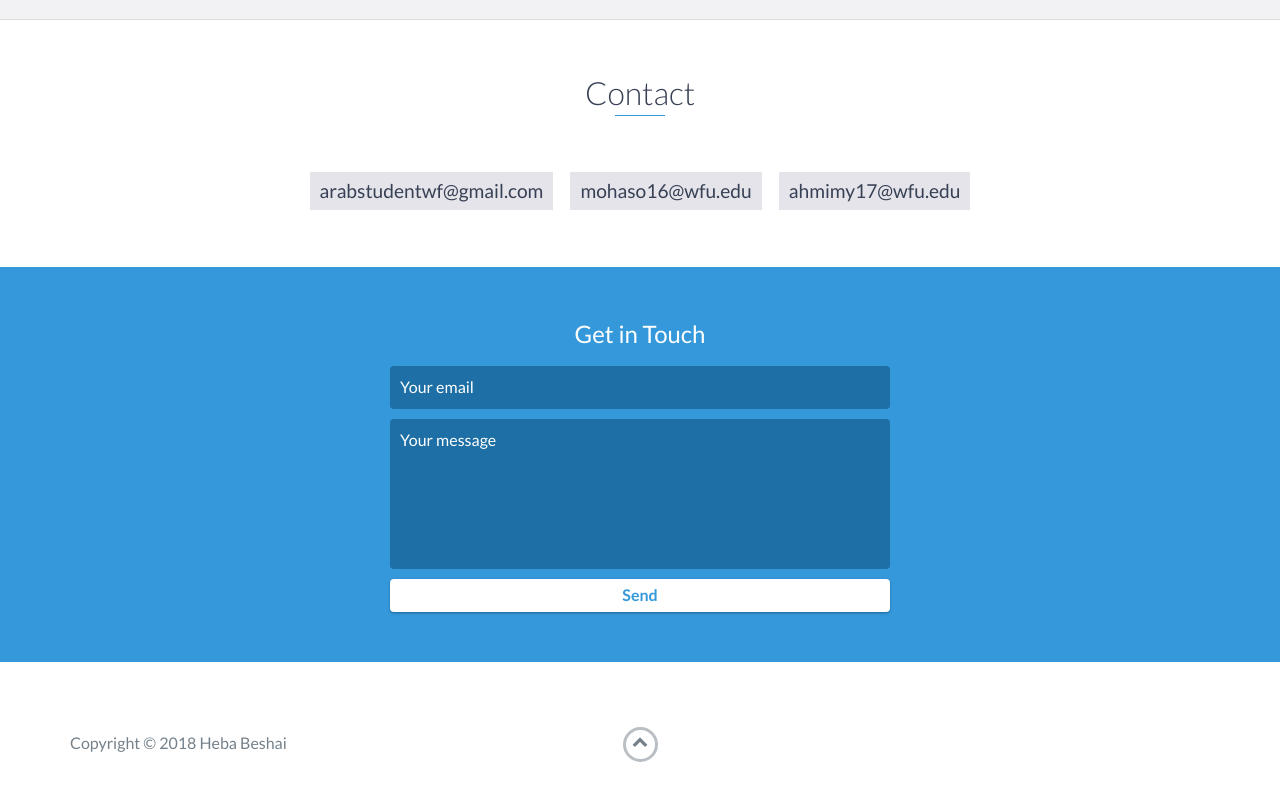
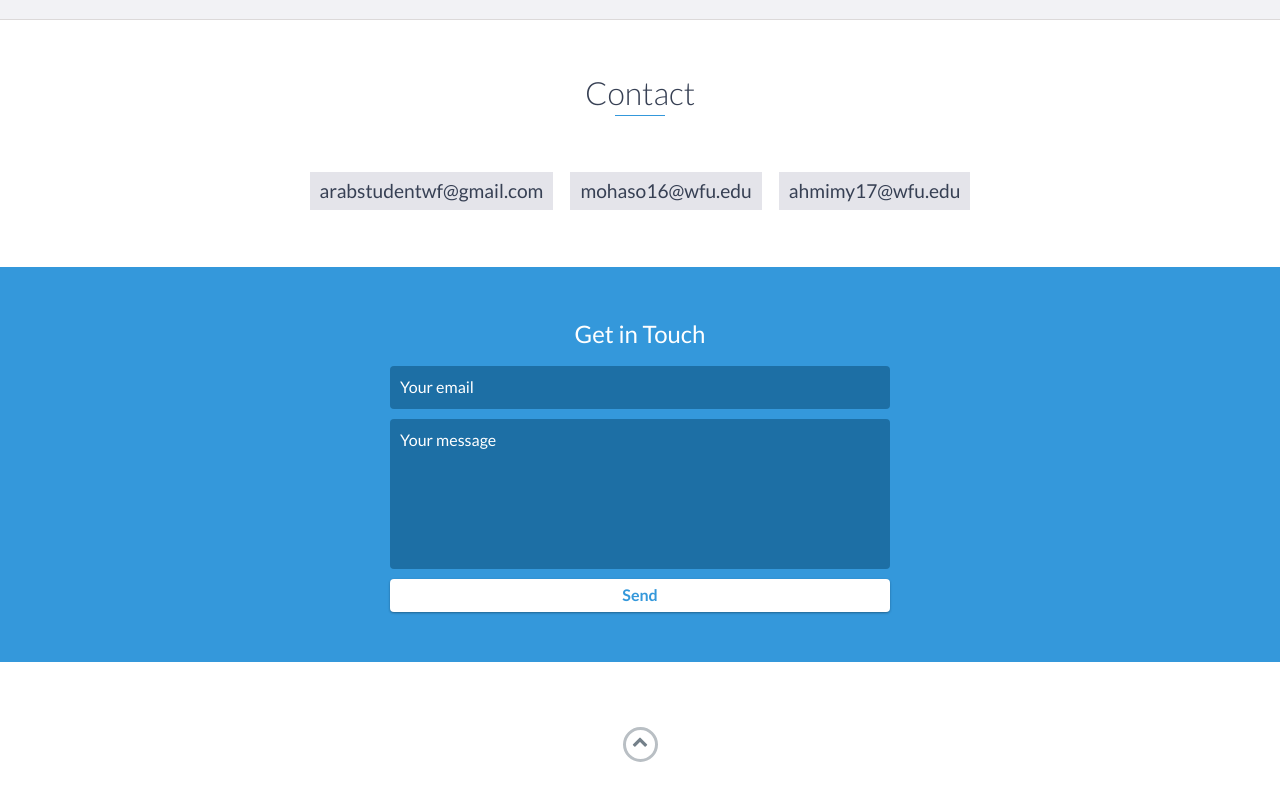
Before and after one commit to Arabwfu/Arabwfu, a website: page index.html in a window 1280 px wide. Shown: the part 2790-3590 px from the top of the page. Drawn offline with Linux system fonts and the light colour scheme; files whose address does not match are found by name.

Commit message:
Update index.html

```diff
--- a/index.html
+++ b/index.html
@@ -297,9 +297,7 @@
     <div class="container">
         <div class="row">
             <div class="col-sm-5 copyright">
-                <p>
-                    Copyright &copy; 2018 Heba Beshai
-                </p>
+
             </div>
             <div class="col-sm-2 top">
     <span id="to-top">
```
